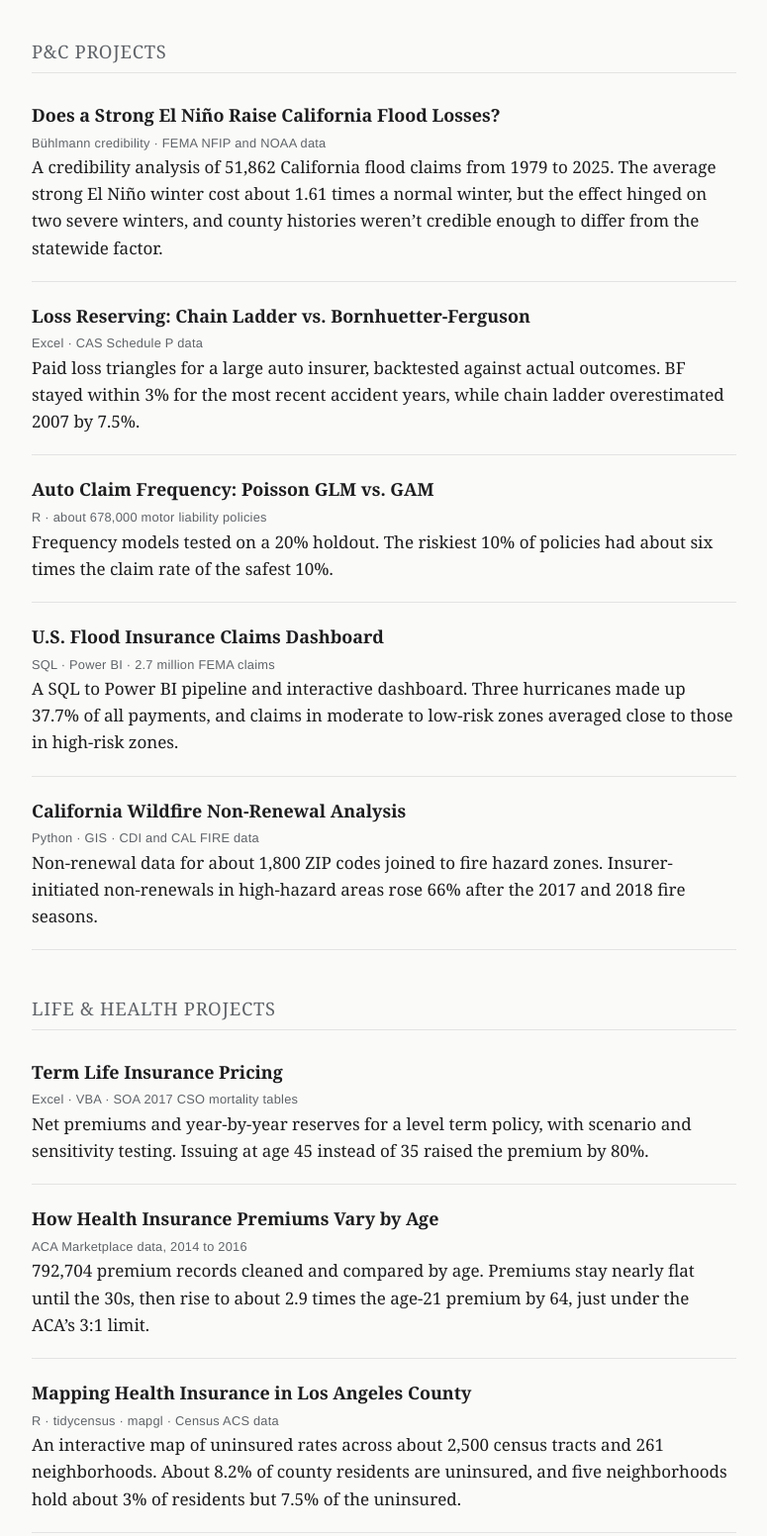
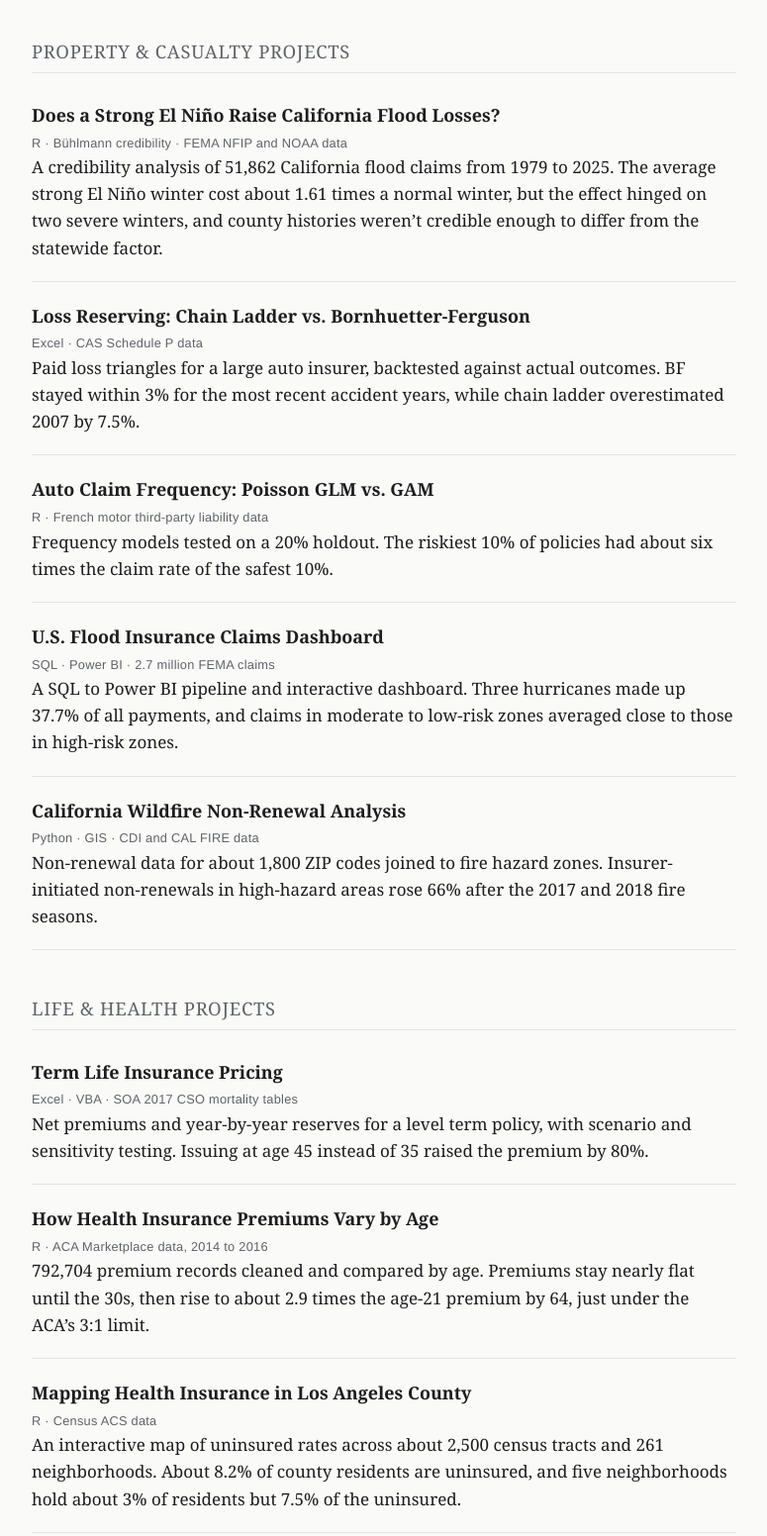
Before and after one commit to shaneghim/shaneghim.github.io, a plain HTML site: page index.html in a window 1280 px wide. Shown: the part 420-1972 px from the top of the page at 99% size, without its empty margins (252-1027 px from the left). Drawn offline with Linux system fonts and the light colour scheme.

Commit message:
Add files via upload

```diff
--- a/index.html
+++ b/index.html
@@ -44,11 +44,11 @@
   </section>
 
   <section>
-    <h2>P&amp;C Projects</h2>
+    <h2>Property &amp; Casualty Projects</h2>
 
     <a class="project" href="https://shaneghim.github.io/elninobuhlmann/">
       <h3>Does a Strong El Ni&ntilde;o Raise California Flood Losses?</h3>
-      <p class="tools">B&uuml;hlmann credibility &middot; FEMA NFIP and NOAA data</p>
+      <p class="tools">R &middot; B&uuml;hlmann credibility &middot; FEMA NFIP and NOAA data</p>
       <p>A credibility analysis of 51,862 California flood claims from 1979 to 2025. The average strong El Ni&ntilde;o winter cost about 1.61 times a normal winter, but the effect hinged on two severe winters, and county histories weren&rsquo;t credible enough to differ from the statewide factor.</p>
     </a>
     <a class="project" href="https://shaneghim.github.io/lossreserving/">
@@ -58,7 +58,7 @@
     </a>
     <a class="project" href="https://shaneghim.github.io/claimfreq/">
       <h3>Auto Claim Frequency: Poisson GLM vs. GAM</h3>
-      <p class="tools">R &middot; about 678,000 motor liability policies</p>
+      <p class="tools">R &middot; French motor third-party liability data</p>
       <p>Frequency models tested on a 20% holdout. The riskiest 10% of policies had about six times the claim rate of the safest 10%.</p>
     </a>
     <a class="project" href="https://shaneghim.github.io/floodclaimsdashboard/">
@@ -83,12 +83,12 @@
     </a>
     <a class="project" href="https://shaneghim.github.io/premiumsbyage/">
       <h3>How Health Insurance Premiums Vary by Age</h3>
-      <p class="tools">ACA Marketplace data, 2014 to 2016</p>
+      <p class="tools">R &middot; ACA Marketplace data, 2014 to 2016</p>
       <p>792,704 premium records cleaned and compared by age. Premiums stay nearly flat until the 30s, then rise to about 2.9 times the age-21 premium by 64, just under the ACA&rsquo;s 3:1 limit.</p>
     </a>
     <a class="project" href="https://shaneghim.github.io/lacountyuninsuredmap/">
       <h3>Mapping Health Insurance in Los Angeles County</h3>
-      <p class="tools">R &middot; tidycensus &middot; mapgl &middot; Census ACS data</p>
+      <p class="tools">R &middot; Census ACS data</p>
       <p>An interactive map of uninsured rates across about 2,500 census tracts and 261 neighborhoods. About 8.2% of county residents are uninsured, and five neighborhoods hold about 3% of residents but 7.5% of the uninsured.</p>
     </a>
   </section>
```
